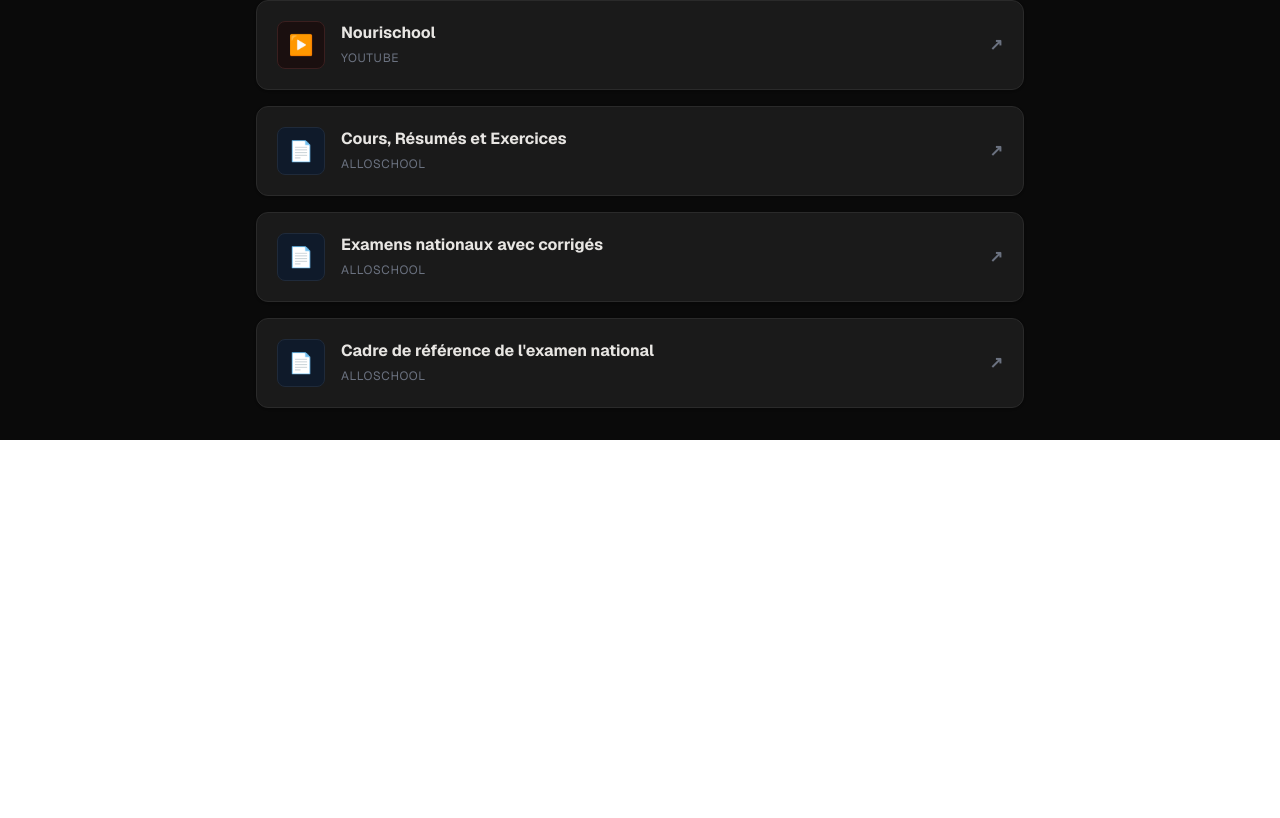
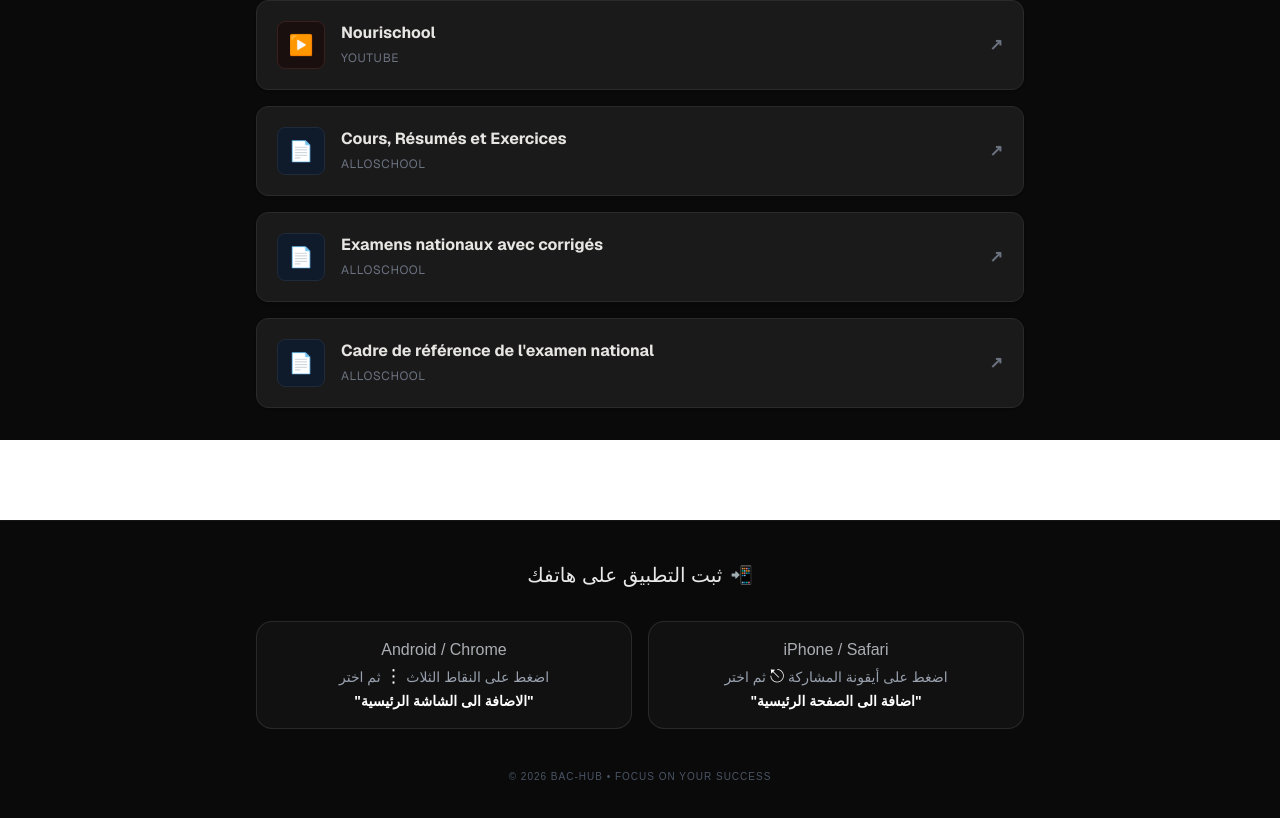
Before and after one commit to ziroo-cf/Bac-Hub, a Next.js app: page / in a window 1280 px wide. Shown: the part 584-1402 px from the top of the page. Before the commit the page ends 1024 px from the top, so only its background shows below. Built offline with nearby package versions, Linux system fonts and the light colour scheme.

Commit message:
added footer

```diff
--- a/src/app/layout.tsx
+++ b/src/app/layout.tsx
@@ -34,6 +34,35 @@
         className={`${geistSans.variable} ${geistMono.variable} antialiased`}
       >
         {children}
+
+        <footer className="mt-20 p-10 border-t border-white/5 bg-[#0a0a0a] text-center">
+          <h3 className="text-xl font-medium mb-8 text-white/90 flex items-center justify-center gap-2">
+            ثبت التطبيق على هاتفك <span className="text-lg">📲</span>
+          </h3>
+
+          <div className="grid grid-cols-1 md:grid-cols-2 gap-4 max-w-3xl mx-auto">
+          {/* Android Card */}
+            <div className="p-4 bg-white/[0.03] rounded-2xl border border-white/10 hover:border-white/30 transition-colors group">
+              <p className="text-gray-300 font-medium opacity-80 group-hover:opacity-100">Android / Chrome</p>
+              <p className="text-gray-400 text-sm leading-relaxed">
+                اضغط على النقاط الثلاث <span className="text-white text-lg">⋮</span> ثم اختر <br/>
+                <span className="text-white font-semibold">"الاضافة الى الشاشة الرئيسية"</span>
+              </p>
+            </div>
+          {/* iPhone Card */}
+            <div className="p-4 bg-white/[0.03] rounded-2xl border border-white/10 hover:border-white/30 transition-colors group">
+              <p className="text-gray-300 font-medium opacity-80 group-hover:opacity-100">iPhone / Safari</p>
+              <p className="text-gray-400 text-sm leading-relaxed">
+                اضغط على أيقونة المشاركة <span className="text-white text-lg">⎋</span> ثم اختر <br/>
+                <span className="text-white font-semibold">"اضافة الى الصفحة الرئيسية"</span>
+              </p>
+            </div>
+          </div>
+
+          <p className="mt-10 text-[10px] tracking-widest uppercase text-gray-600">
+            © 2026 Bac-Hub • Focus on your success
+          </p>
+        </footer>
       </body>
     </html>
   );
```
